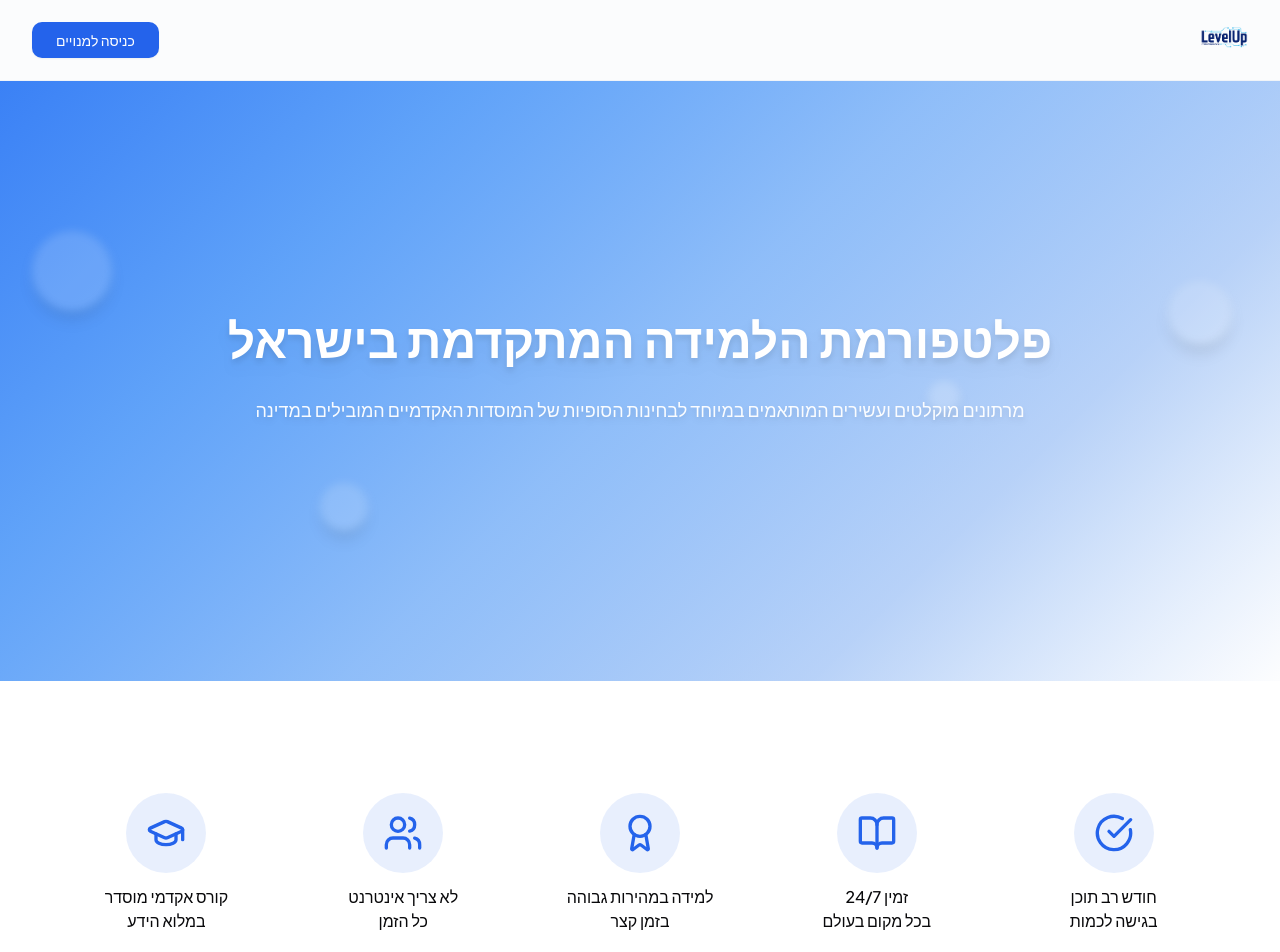
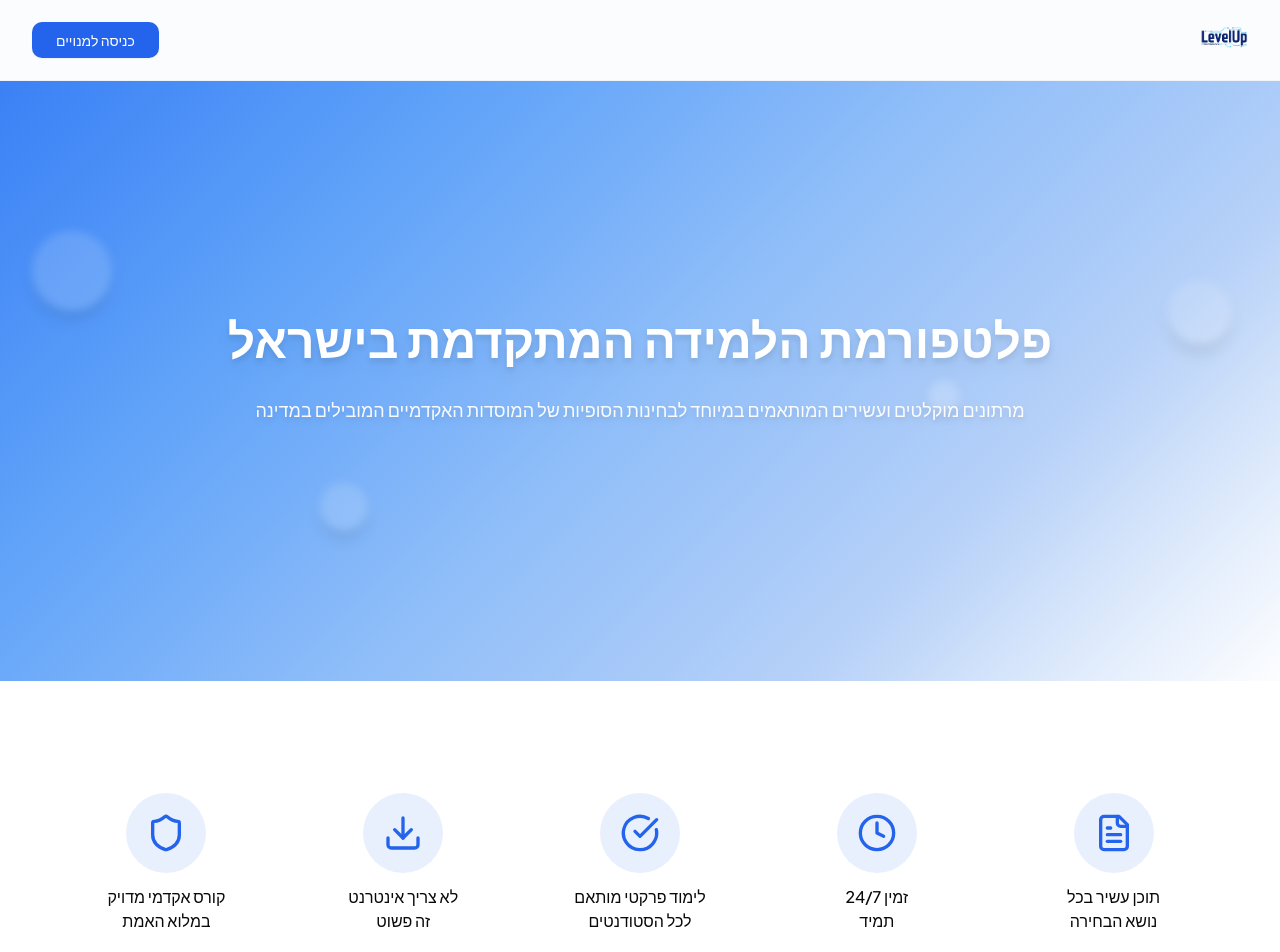
Before and after one commit to ZyrticX/level-up, a React (Vite) app: page / in a window 1280 px wide. Shown: the top 952 px of the page. Built offline with nearby package versions, Linux system fonts and the light colour scheme; the HTML template or start-up script is replaced by a standard one.

Commit message:
Add icons to features section

```diff
--- a/src/pages/Index.tsx
+++ b/src/pages/Index.tsx
@@ -1,6 +1,6 @@
 import { useState } from 'react';
 import { Link } from 'react-router-dom';
-import { GraduationCap, BookOpen, Users, Award, ArrowLeft, Star, CheckCircle } from 'lucide-react';
+import { GraduationCap, BookOpen, Users, Award, ArrowLeft, Star, CheckCircle, FileText, Clock, Download, Shield } from 'lucide-react';
 import levelupLogo from '@/assets/levelup-logo-new-transparent.png';
 
 const Index = () => {
@@ -38,51 +38,51 @@ const Index = () => {
           <div className="grid grid-cols-1 sm:grid-cols-2 lg:grid-cols-5 gap-8 justify-items-center max-w-6xl mx-auto">
             <div className="text-center p-4">
               <div className="w-16 h-16 md:w-20 md:h-20 bg-primary/10 rounded-full flex items-center justify-center mx-auto mb-3">
-                <CheckCircle className="w-8 h-8 md:w-10 md:h-10 text-primary" />
+                <FileText className="w-8 h-8 md:w-10 md:h-10 text-primary" />
               </div>
               <p className="text-sm md:text-base text-foreground font-medium text-center">
-                חודש רב תוכן<br />
-                בגישה לכמות
+                תוכן עשיר בכל<br />
+                נושא הבחירה
               </p>
             </div>
 
             <div className="text-center p-4">
               <div className="w-16 h-16 md:w-20 md:h-20 bg-primary/10 rounded-full flex items-center justify-center mx-auto mb-3">
-                <BookOpen className="w-8 h-8 md:w-10 md:h-10 text-primary" />
+                <Clock className="w-8 h-8 md:w-10 md:h-10 text-primary" />
               </div>
               <p className="text-sm md:text-base text-foreground font-medium text-center">
                 זמין 24/7<br />
-                בכל מקום בעולם
+                תמיד
               </p>
             </div>
 
             <div className="text-center p-4">
               <div className="w-16 h-16 md:w-20 md:h-20 bg-primary/10 rounded-full flex items-center justify-center mx-auto mb-3">
-                <Award className="w-8 h-8 md:w-10 md:h-10 text-primary" />
+                <CheckCircle className="w-8 h-8 md:w-10 md:h-10 text-primary" />
               </div>
               <p className="text-sm md:text-base text-foreground font-medium text-center">
-                למידה במהירות גבוהה<br />
-                בזמן קצר
+                לימוד פרקטי מותאם<br />
+                לכל הסטודנטים
               </p>
             </div>
 
             <div className="text-center p-4">
               <div className="w-16 h-16 md:w-20 md:h-20 bg-primary/10 rounded-full flex items-center justify-center mx-auto mb-3">
-                <Users className="w-8 h-8 md:w-10 md:h-10 text-primary" />
+                <Download className="w-8 h-8 md:w-10 md:h-10 text-primary" />
               </div>
               <p className="text-sm md:text-base text-foreground font-medium text-center">
                 לא צריך אינטרנט<br />
-                כל הזמן
+                זה פשוט
               </p>
             </div>
 
-            <div className="text-center p-4 col-span-2 md:col-span-3 lg:col-span-1">
+            <div className="text-center p-4">
               <div className="w-16 h-16 md:w-20 md:h-20 bg-primary/10 rounded-full flex items-center justify-center mx-auto mb-3">
-                <GraduationCap className="w-8 h-8 md:w-10 md:h-10 text-primary" />
+                <Shield className="w-8 h-8 md:w-10 md:h-10 text-primary" />
               </div>
               <p className="text-sm md:text-base text-foreground font-medium text-center">
-                קורס אקדמי מוסדר<br />
-                במלוא הידע
+                קורס אקדמי מדויק<br />
+                במלוא האמת
               </p>
             </div>
           </div>
```
